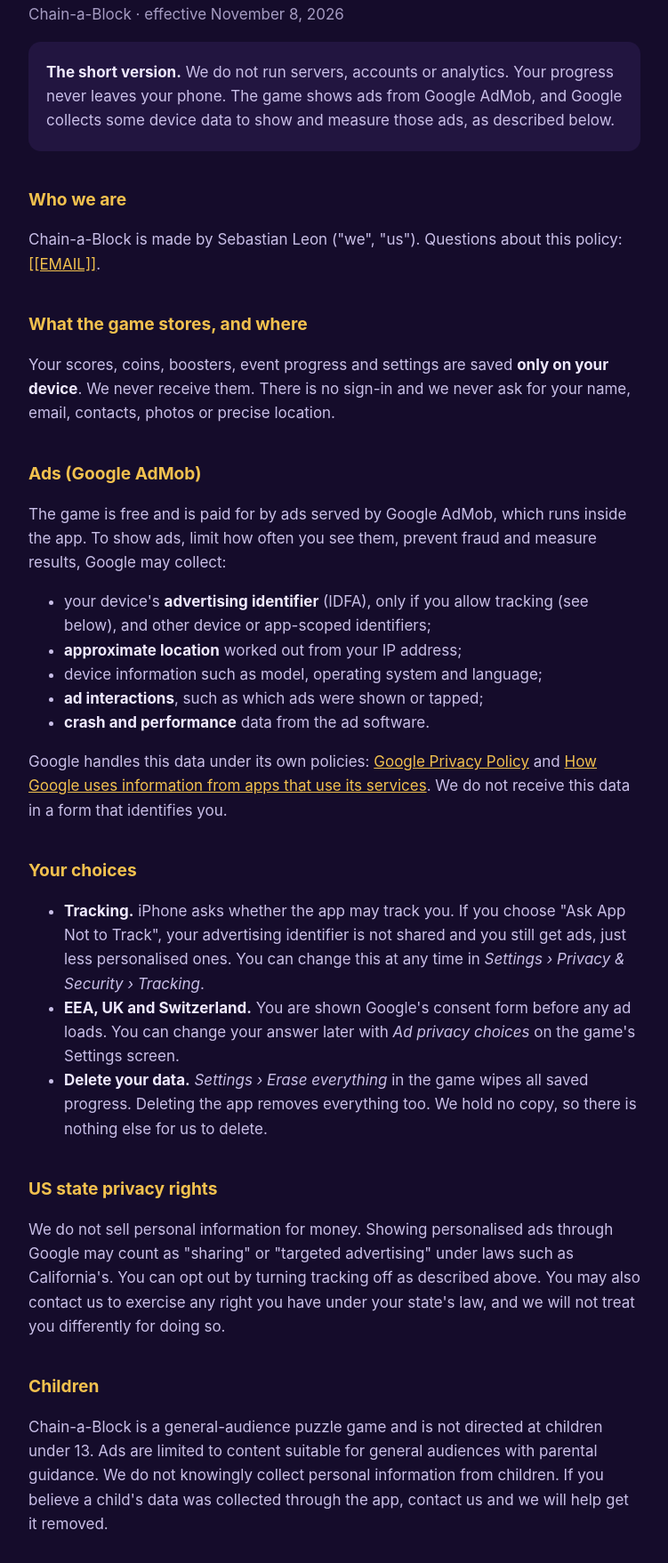
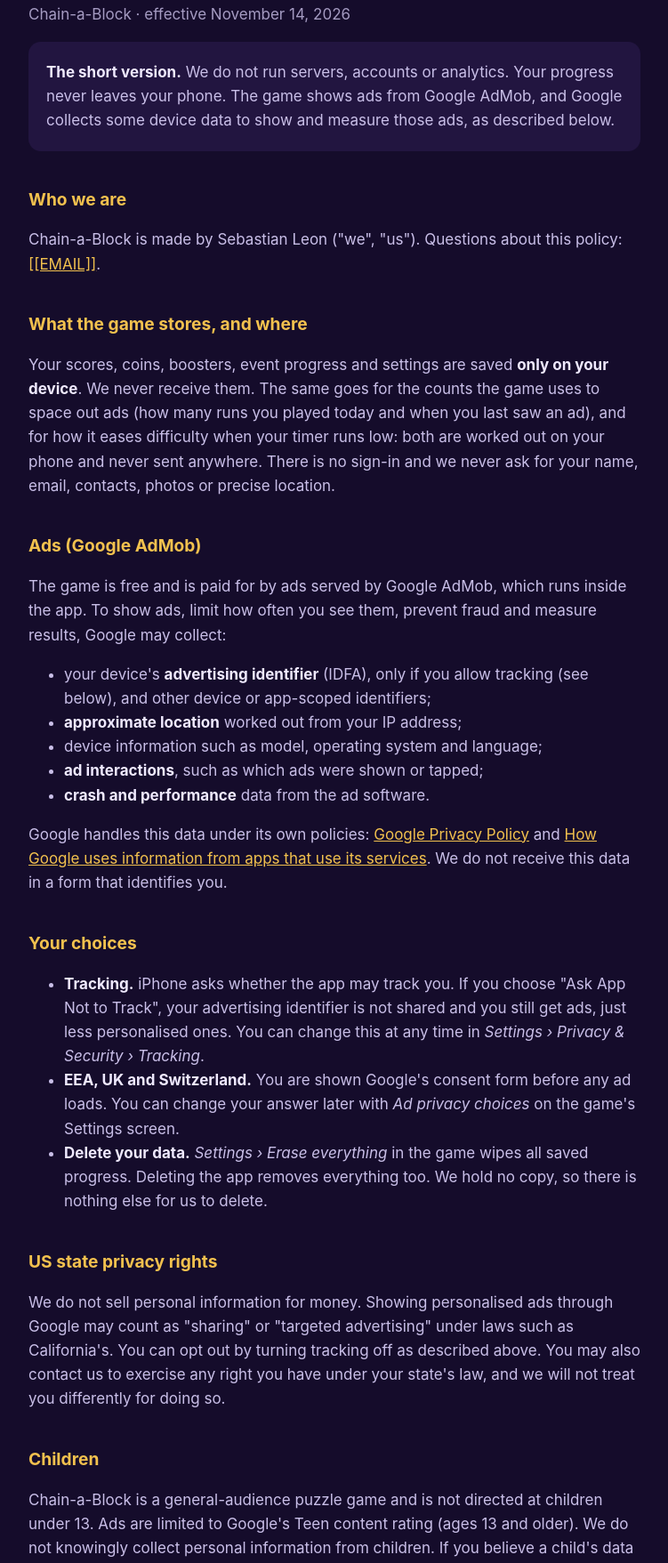
Before and after one commit to SebastianLeonD/sebastianleond.github.io, a plain HTML site: page chain-a-block/privacy.html in a window 1280 px wide. Shown: the part 135-1892 px from the top of the page at 89% size, without its empty margins (264-1015 px from the left). Drawn offline with Linux system fonts and the light colour scheme.

Commit message:
Chain-a-Block: support FAQ (difficulty help, chest odds, ad frequency); privacy: Teen ads, on-device pacing

```diff
--- a/chain-a-block/privacy.html
+++ b/chain-a-block/privacy.html
@@ -10,7 +10,7 @@
 <main>
 <nav><a href="index.html">Support</a><a href="privacy.html">Privacy</a></nav>
 <h1>Privacy Policy</h1>
-<p class="date">Chain-a-Block &middot; effective November 8, 2026</p>
+<p class="date">Chain-a-Block &middot; effective November 14, 2026</p>
 
 <div class="card">
 <p><strong>The short version.</strong> We do not run servers, accounts or analytics. Your progress never leaves your phone. The game shows ads from Google AdMob, and Google collects some device data to show and measure those ads, as described below.</p>
@@ -20,7 +20,7 @@
 <p>Chain-a-Block is made by Sebastian Leon ("we", "us"). Questions about this policy: <a href="mailto:[[EMAIL]]">[[EMAIL]]</a>.</p>
 
 <h2>What the game stores, and where</h2>
-<p>Your scores, coins, boosters, event progress and settings are saved <strong>only on your device</strong>. We never receive them. There is no sign-in and we never ask for your name, email, contacts, photos or precise location.</p>
+<p>Your scores, coins, boosters, event progress and settings are saved <strong>only on your device</strong>. We never receive them. The same goes for the counts the game uses to space out ads (how many runs you played today and when you last saw an ad), and for how it eases difficulty when your timer runs low: both are worked out on your phone and never sent anywhere. There is no sign-in and we never ask for your name, email, contacts, photos or precise location.</p>
 
 <h2>Ads (Google AdMob)</h2>
 <p>The game is free and is paid for by ads served by Google AdMob, which runs inside the app. To show ads, limit how often you see them, prevent fraud and measure results, Google may collect:</p>
@@ -44,7 +44,7 @@
 <p>We do not sell personal information for money. Showing personalised ads through Google may count as "sharing" or "targeted advertising" under laws such as California's. You can opt out by turning tracking off as described above. You may also contact us to exercise any right you have under your state's law, and we will not treat you differently for doing so.</p>
 
 <h2>Children</h2>
-<p>Chain-a-Block is a general-audience puzzle game and is not directed at children under 13. Ads are limited to content suitable for general audiences with parental guidance. We do not knowingly collect personal information from children. If you believe a child's data was collected through the app, contact us and we will help get it removed.</p>
+<p>Chain-a-Block is a general-audience puzzle game and is not directed at children under 13. Ads are limited to Google's Teen content rating (ages 13 and older). We do not knowingly collect personal information from children. If you believe a child's data was collected through the app, contact us and we will help get it removed.</p>
 
 <h2>Changes</h2>
 <p>If this policy changes, we will update it here and change the date at the top.</p>
```
Also changed, not shown: chain-a-block/index.html (+3 -0 lines).
